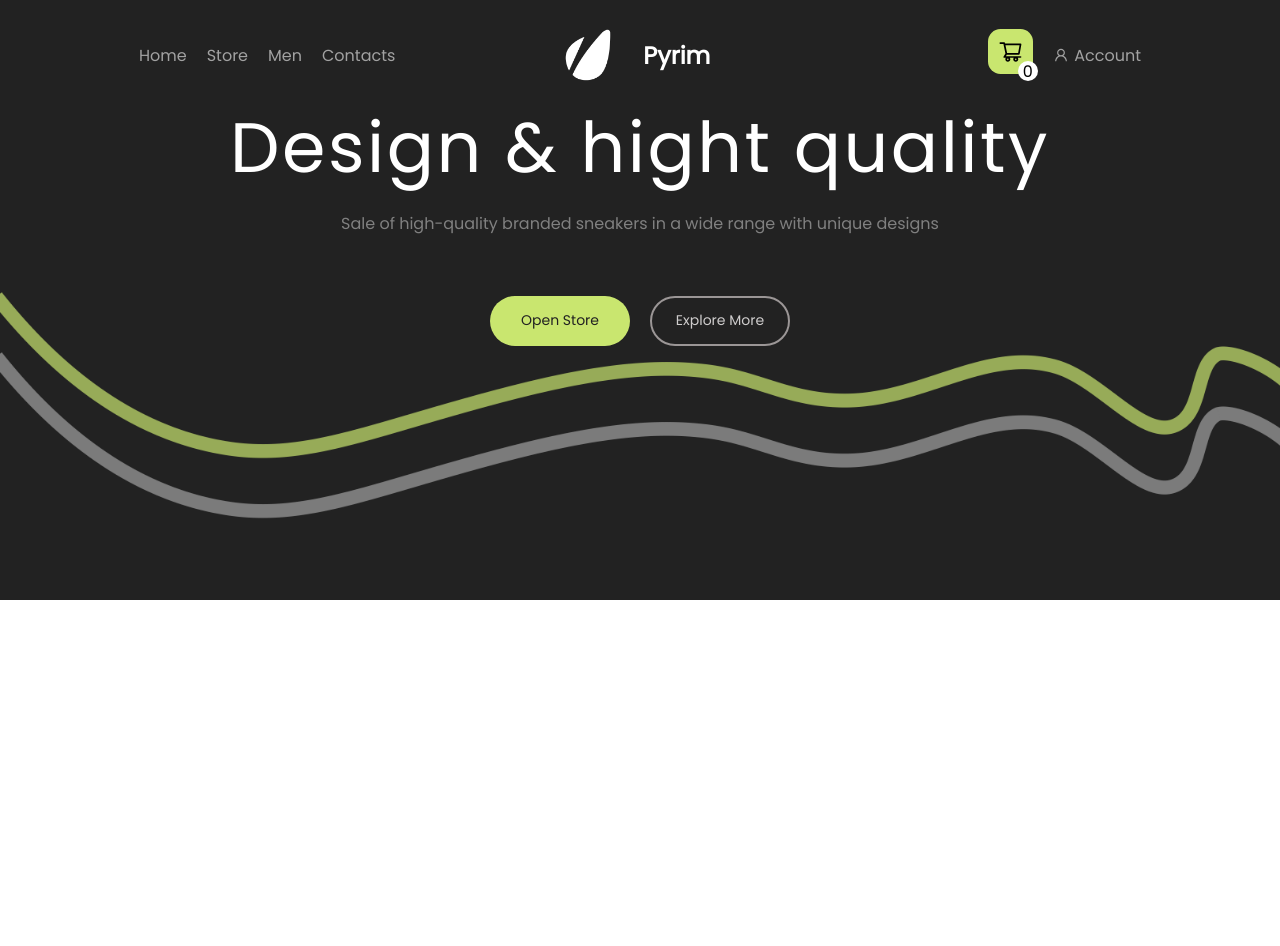
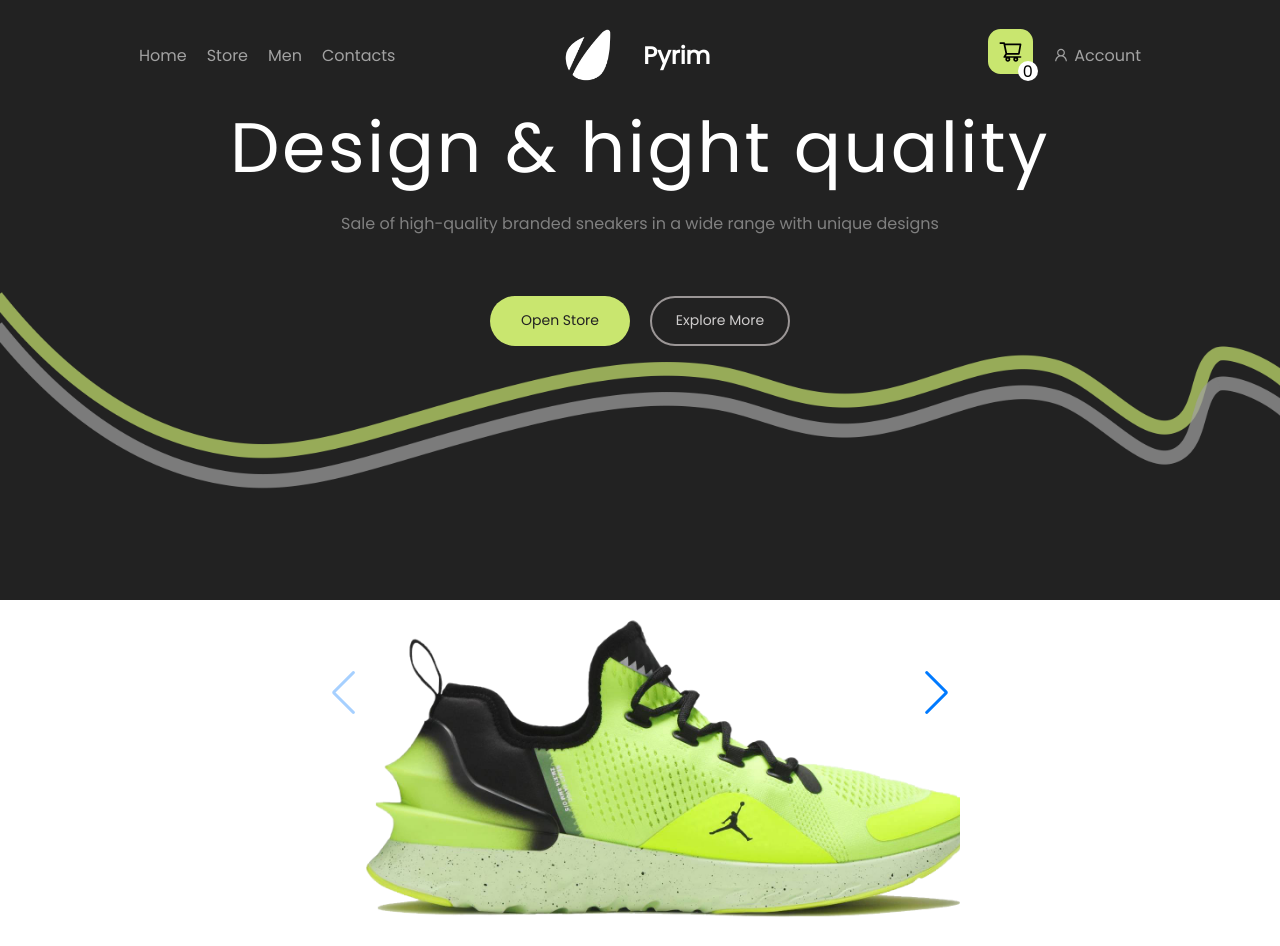
Before and after one commit to japsap/E-comerce-MERN, a React (Create React App) app in the folder client/: page / in a window 1280 px wide. Before the commit the page ends 800 px from the top, so only its background shows below. Built offline with nearby package versions, Linux system fonts and the light colour scheme.

Commit message:
swiper made

```diff
--- a/client/package.json
+++ b/client/package.json
@@ -12,6 +12,7 @@
     "react-icons": "^4.9.0",
     "react-router-dom": "^6.11.2",
     "react-scripts": "5.0.1",
+    "swiper": "^9.3.2",
     "web-vitals": "^2.1.4"
   },
   "scripts": {
--- a/client/public/Styles/Header.css
+++ b/client/public/Styles/Header.css
@@ -5,19 +5,23 @@
     position: relative;
 }
 
-.header-mainPage img{
+.header-mainPage .header-lines img{
     opacity: 1;
     width: 100%;
     position: absolute;
 
     opacity: 0.7;
     z-index: 0;
+    user-select: none;
 }
+
+
 .header-mainPage .img1{
     top: 30%;
 }
+
 .header-mainPage .img2{
-    top: 40%;
+    top: 35%;
 }
 
 
@@ -77,6 +81,7 @@
 
 
 
+
 @media screen and (max-width:1024px) {
     .header-mainPage .header-data{
         height: 70vh;
--- a/client/public/Styles/style.css
+++ b/client/public/Styles/style.css
@@ -1,13 +1,29 @@
-@import url('./Navbar.css');
-@import './Header.css';
+@import url("./Navbar.css");
+@import "./Header.css";
 
-*{
-    padding: 0;
-    margin: 0;
-    box-sizing: none;
-    font-family: 'Poppins', sans-serif;
+* {
+  padding: 0;
+  margin: 0;
+  box-sizing: none;
+  font-family: "Poppins", sans-serif;
 }
 
 a {
-    text-decoration: none;
+  text-decoration: none;
 }
+
+
+.mySwiper img {
+  height: auto;
+  width: 700px;
+}
+
+.swiper {
+  width: 50%;
+  height: 100%;
+
+}
+
+.swiper-slide {
+  overflow: hidden;
+}
--- a/client/src/Components/Header/Header.js
+++ b/client/src/Components/Header/Header.js
@@ -3,6 +3,7 @@ import { Data } from "../../Constants/Data";
 
 import line1 from "../../Assets/Images/line1.png";
 import line2 from "../../Assets/Images/line2.png";
+import SwiperHeader from "./SwiperHeader";
 
 const Header = () => {
   return (
@@ -15,8 +16,13 @@ const Header = () => {
           <button>{Data.headerData.btn2}</button>
         </div>
       </div>
-      <img src={line1} className="img1"/>
-      <img src={line2} className="img2"/>
+
+      <div className="header-lines">
+        <img src={line1} className="img1" />
+        <img src={line2} className="img2" />
+      </div>
+
+      <SwiperHeader />
     </header>
   );
 };
--- /dev/null
+++ b/client/src/Components/Header/SwiperHeader.js
@@ -0,0 +1,40 @@
+import { Navigation, Pagination, Scrollbar, A11y } from "swiper";
+
+import { Swiper, SwiperSlide } from "swiper/react";
+
+import shoe1 from "../../Assets/Images/firstShoe.png";
+
+// Import Swiper styles
+import "swiper/css";
+import "swiper/css/navigation";
+const SwiperHeader = () => {
+  return (
+    <div className="headerSwiper">
+      <Swiper
+        // install Swiper modules
+        modules={[Navigation, Pagination]}
+        spaceBetween={50}
+        slidesPerView={1}
+        navigation
+        className="mySwiper"
+        zoom={true}
+        pagination={{ clickable: true }}
+      >
+        <SwiperSlide>
+          <img src={shoe1} />
+        </SwiperSlide>
+        <SwiperSlide>
+          <img src={shoe1} />
+        </SwiperSlide>
+        <SwiperSlide>
+        <img src={shoe1} />
+        </SwiperSlide>
+        <SwiperSlide>
+          <img src={shoe1} />
+        </SwiperSlide>
+      </Swiper>
+    </div>
+  );
+};
+
+export default SwiperHeader;
```
Also changed, not shown: client/src/Assets/Images/firstShoe.png (added), 1 other file (tests, documents, lock files or other folders).
